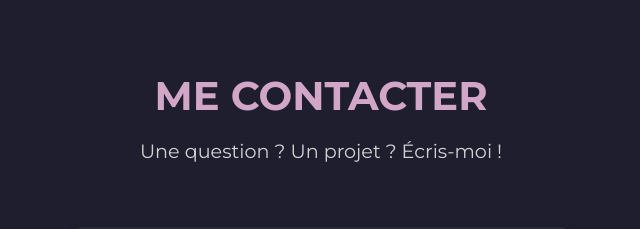
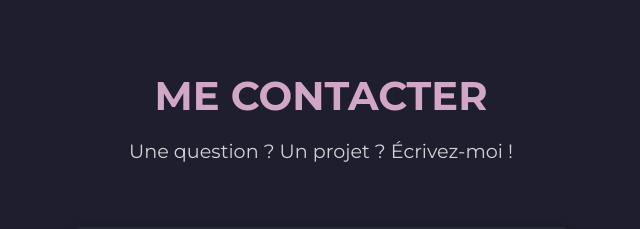
Before and after one commit to Tatitatouu/Projet12--Portfolio, a React (Create React App) app: page / in a window 1280 px wide. Shown: the part 3500-3729 px from the top of the page, without its empty margins (319-959 px from the left). Built offline with nearby package versions, Linux system fonts and the light colour scheme; the HTML template or start-up script is replaced by a standard one.

Commit message:
Update contact.js

```diff
--- a/src/components/contact/contact.js
+++ b/src/components/contact/contact.js
@@ -20,7 +20,7 @@ function ContactForm() {
     if (showSuccess) {
         return (
             <div className="success-container">
-                <p className="success-message">Merci ! Je reviendrai vers toi rapidement. 😊</p>
+                <p className="success-message">Merci ! Je reviendrai vers vous rapidement. 😊</p>
             </div>
         );
     }
@@ -28,7 +28,7 @@ function ContactForm() {
     return (
         <section id="contact" className="contact-section">
             <h2 className="contact-title">Me Contacter</h2>
-            <p className="contact-subtitle">Une question ? Un projet ? Écris-moi !</p>
+            <p className="contact-subtitle">Une question ? Un projet ? Écrivez-moi !</p>
 
             <form onSubmit={handleSubmit} className="contact-form">
                 <label htmlFor="name">Nom et prénom</label>
```
